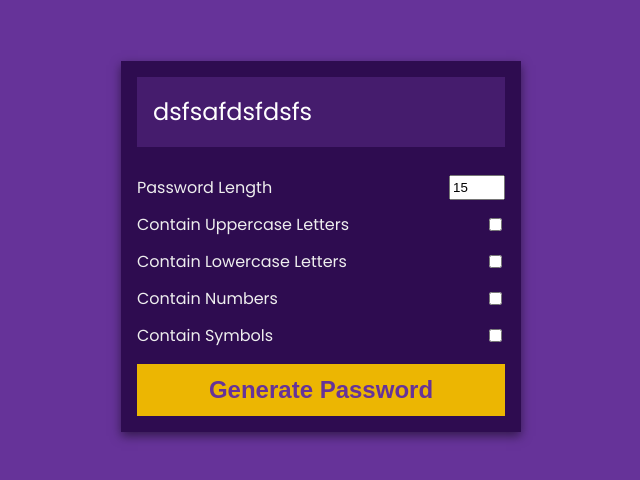
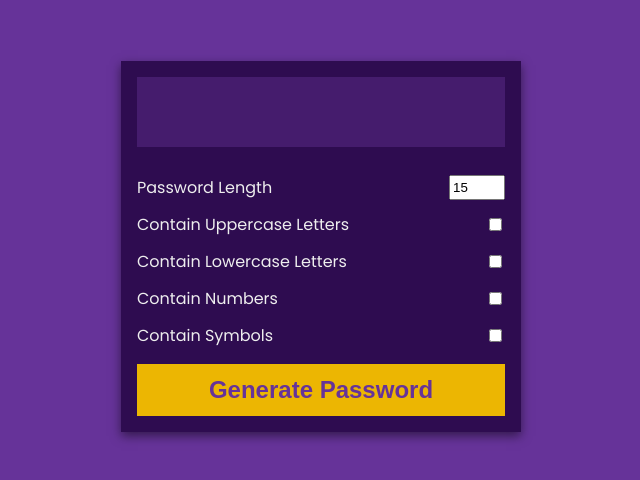
Before and after one commit to banhgung123/10-projects-by-javascript-html-css, a plain HTML site: page password-generator/index.html in a window 1280 px wide. Shown: the part 154-634 px from the top of the page, without its empty margins (319-959 px from the left). Drawn offline with Linux system fonts and the light colour scheme.

Commit message:
Remove text string

```diff
--- a/password-generator/index.html
+++ b/password-generator/index.html
@@ -11,7 +11,7 @@
     <div class="pw-container">
         <div class="pw-header">
             <div class="pw">
-                <span id="pw">dsfsafdsfdsfs</span>
+                <span id="pw"></span>
                 <button id="copy">Copy</button>
             </div>
         </div>
```
